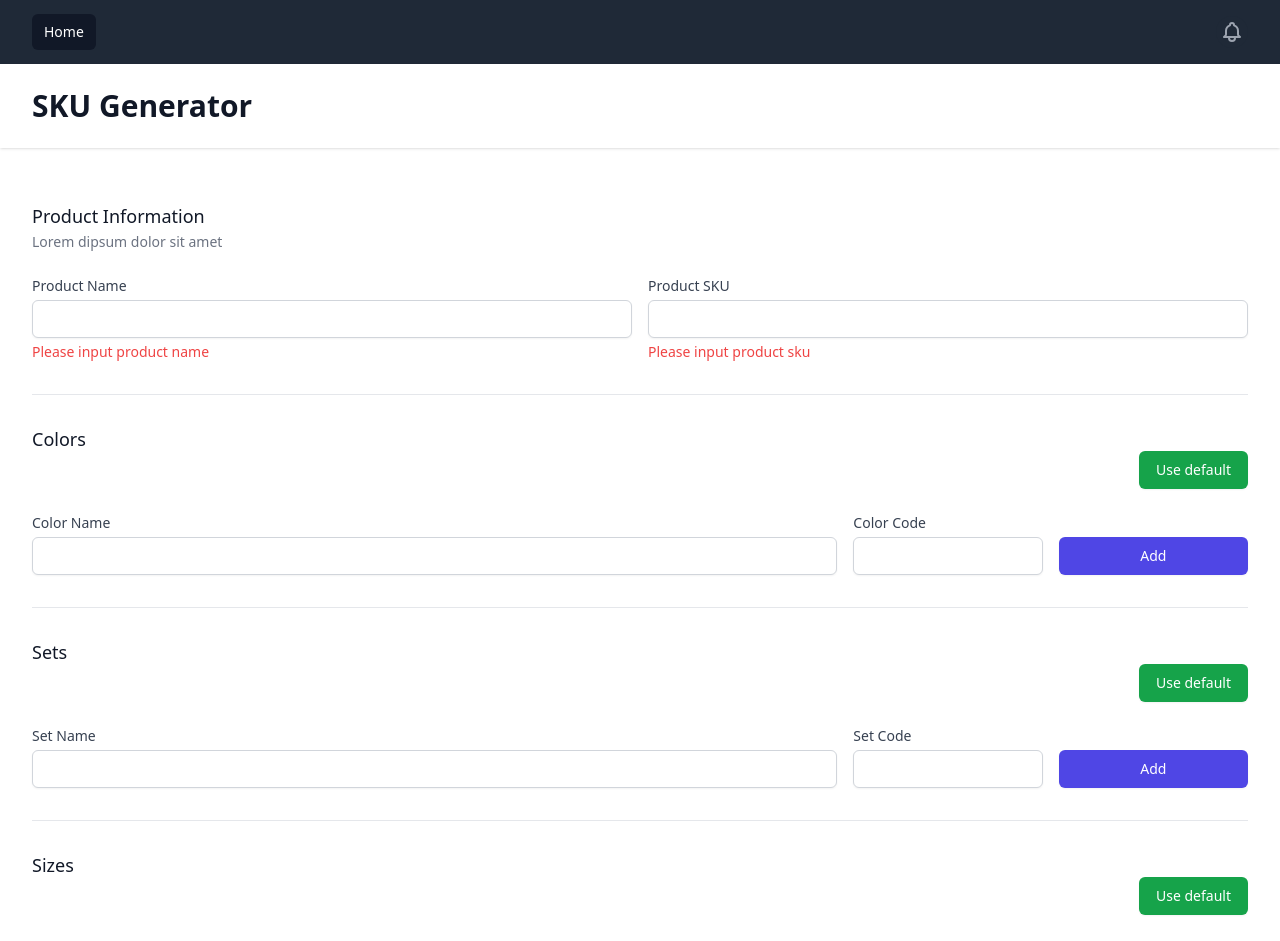
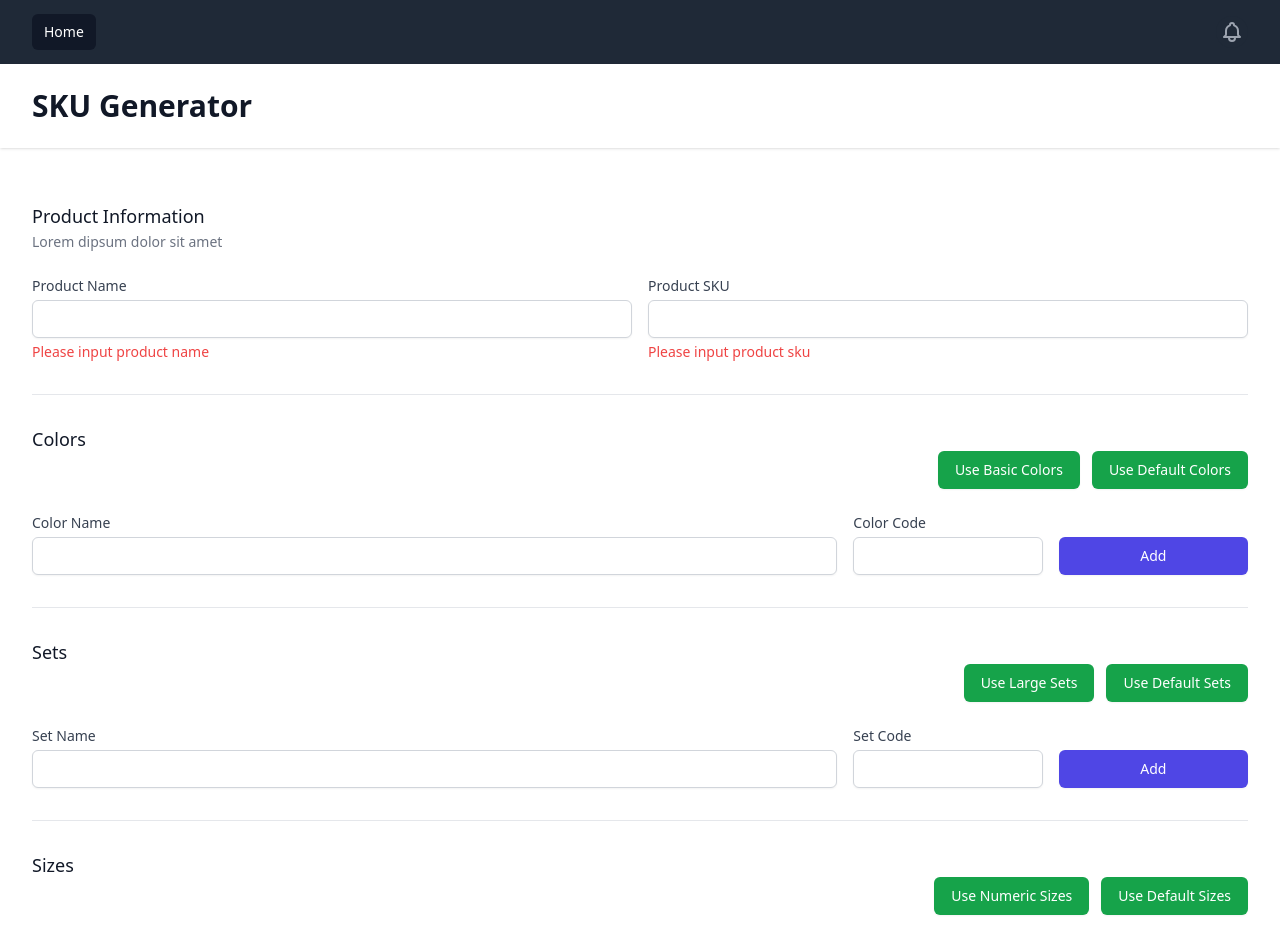
Before and after one commit to upatra/sku-generator, a Next.js app: page / in a window 1280 px wide. Shown: the top 941 px of the page. Built offline with nearby package versions, Linux system fonts and the light colour scheme.

Commit message:
Multiple default props

```diff
--- a/components/form/variant-form.tsx
+++ b/components/form/variant-form.tsx
@@ -2,14 +2,14 @@ import React, { forwardRef, useImperativeHandle } from 'react'
 import { useFormik } from 'formik'
 import { uniqBy, pick } from 'lodash'
 
-import { VariantFormRef, Variant } from 'models'
+import { VariantFormRef, Variant, VariantDefaultProp } from 'models'
 import Badge from '@/components/badge'
 
 import InputColor from './input-variant'
 
 type Props = {
   title: string
-  defaults: Variant[]
+  defaults: VariantDefaultProp[]
   isHideVariantCode: boolean
   inputTitleName: string
   inputTitleCode: string
@@ -37,9 +37,8 @@ const VariantForm = forwardRef<VariantFormRef, Props>(function ProductForm(
     setFieldValue('variants', uniqueVariants)
   }
 
-  const useDefaultVariants = () => {
-    const newVariants = [...defaults, ...values.variants]
-    onUpdateVariants(newVariants)
+  const onUseDefaultVariants = (defaultVariants: Variant[]) => {
+    onUpdateVariants(defaultVariants)
   }
 
   const onClearAll = () => {
@@ -76,13 +75,17 @@ const VariantForm = forwardRef<VariantFormRef, Props>(function ProductForm(
           </h3>
           <div className="relative flex items-center">
             <div className="flex text-sm ml-auto">
-              <button
-                type="button"
-                className="ml-3 justify-center py-2 px-4 border border-transparent shadow-sm text-sm font-medium rounded-md text-white bg-green-600 hover:bg-green-700 focus:outline-none focus:ring-2 focus:ring-offset-2 focus:ring-indigo-500"
-                onClick={useDefaultVariants}
-              >
-                Use default
-              </button>
+              {defaults.map((item: VariantDefaultProp, index: number) => (
+                <button
+                  key={`${item.label}-${index}`}
+                  type="button"
+                  className="ml-3 justify-center py-2 px-4 border border-transparent shadow-sm text-sm font-medium rounded-md text-white bg-green-600 hover:bg-green-700 focus:outline-none focus:ring-2 focus:ring-offset-2 focus:ring-indigo-500"
+                  onClick={() => onUseDefaultVariants(item.values)}
+                >
+                  {item.label}
+                </button>
+              ))}
+
               {values.variants.length > 0 && (
                 <button
                   type="button"
--- a/models/index.ts
+++ b/models/index.ts
@@ -1,6 +1,11 @@
 export interface Variant {
   variantName?: string
   variantCode?: string
+}
+
+export interface VariantDefaultProp {
+  label: string
+  values: Variant[]
 }
 
 export interface SkuGenerator {
--- a/pages/index.tsx
+++ b/pages/index.tsx
@@ -7,6 +7,7 @@ import {
   Variant,
   Product,
   SkuGenerator,
+  VariantDefaultProp,
 } from '@/models'
 import Layout from '@/components/layout'
 import ProductForm from '@/components/form/product-form'
@@ -28,12 +29,27 @@ export default function Page() {
   const setRef = useRef<VariantFormRef>(null)
   const sizeRef = useRef<VariantFormRef>(null)
 
-  const defaultColors = useMemo<Variant[]>(() => getDefaultColors(), [])
-  const basicColors = useMemo<Variant[]>(() => getBasicColors(), [])
-  const defaultSets = useMemo<Variant[]>(() => getDefaultSets(), [])
-  const largeSets = useMemo<Variant[]>(() => getLargeSets(), [])
-  const numerictSizes = useMemo<Variant[]>(() => getNumericSizes(), [])
-  const romanSizes = useMemo<Variant[]>(() => getRomanSizes(), [])
+  const defaultColors = useMemo<VariantDefaultProp[]>(
+    () => [
+      { label: 'Use Basic Colors', values: getBasicColors() },
+      { label: 'Use Default Colors', values: getDefaultColors() },
+    ],
+    []
+  )
+  const defaultSets = useMemo<VariantDefaultProp[]>(
+    () => [
+      { label: 'Use Large Sets', values: getLargeSets() },
+      { label: 'Use Default Sets', values: getDefaultSets() },
+    ],
+    []
+  )
+  const defaultSizes = useMemo<VariantDefaultProp[]>(
+    () => [
+      { label: 'Use Numeric Sizes', values: getNumericSizes() },
+      { label: 'Use Default Sizes', values: getRomanSizes() },
+    ],
+    []
+  )
 
   const onGenerateSku = (event: React.MouseEvent<HTMLButtonElement>) => {
     event.preventDefault()
@@ -51,39 +67,43 @@ export default function Page() {
       : []
 
     if (isValid && product) {
-      const listSku: SkuGenerator[] = []
-      colors.forEach((color) => {
-        const skuGenerator: SkuGenerator = {}
-        skuGenerator.productName = product.productName
-        skuGenerator.productSku = product.productSku
-        skuGenerator.colorCode = color.variantCode
-        skuGenerator.colorName = color.variantName
-
-        sets.forEach((set) => {
-          skuGenerator.setName = set.variantName
-          skuGenerator.setCode = set.variantCode
-
-          sizes.forEach((size) => {
-            skuGenerator.size = size.variantName
-            skuGenerator.skuByCode = generateSkuByCode(
-              product.productName,
-              product.productSku,
-              color.variantCode,
-              set.variantCode,
-              size.variantName
-            )
-            skuGenerator.skuByName = generateSkuByName(
-              product.productName,
-              product.productSku,
-              color.variantName,
-              set.variantName,
-              size.variantName
-            )
-            listSku.push(skuGenerator)
-          })
-        })
-      })
-
+      const listSku: SkuGenerator[] = colors
+        .map((color: Variant) => ({
+          productName: product.productName,
+          productSku: product.productSku,
+          colorCode: color.variantCode,
+          colorName: color.variantName,
+        }))
+        .flatMap((sku: SkuGenerator) =>
+          sets.map((set: Variant) => ({
+            ...sku,
+            setName: set.variantName,
+            setCode: set.variantCode,
+          }))
+        )
+        .flatMap((sku: SkuGenerator) =>
+          sizes.map((size: Variant) => ({
+            ...sku,
+            size: size.variantName,
+          }))
+        )
+        .map((sku: SkuGenerator) => ({
+          ...sku,
+          skuByCode: generateSkuByCode(
+            sku.productName ?? '',
+            sku.productSku ?? '',
+            sku.colorCode,
+            sku.setCode,
+            sku.size
+          ),
+          skuByName: generateSkuByName(
+            sku.productName ?? '',
+            sku.productSku ?? '',
+            sku.colorName,
+            sku.setName,
+            sku.size
+          ),
+        }))
       setListGeneratedSku(listSku)
     }
   }
@@ -153,7 +173,7 @@ export default function Page() {
           {/* Colors */}
           <VariantForm
             ref={colorRef}
-            defaults={basicColors}
+            defaults={defaultColors}
             isHideVariantCode={false}
             title="Colors"
             inputTitleCode="Color Code"
@@ -173,7 +193,7 @@ export default function Page() {
           {/* Size */}
           <VariantForm
             ref={sizeRef}
-            defaults={numerictSizes}
+            defaults={defaultSizes}
             isHideVariantCode={true}
             title="Sizes"
             inputTitleCode=""
```
